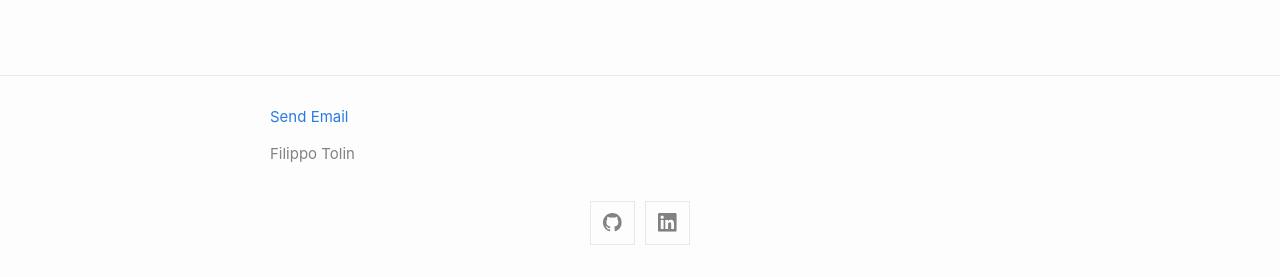
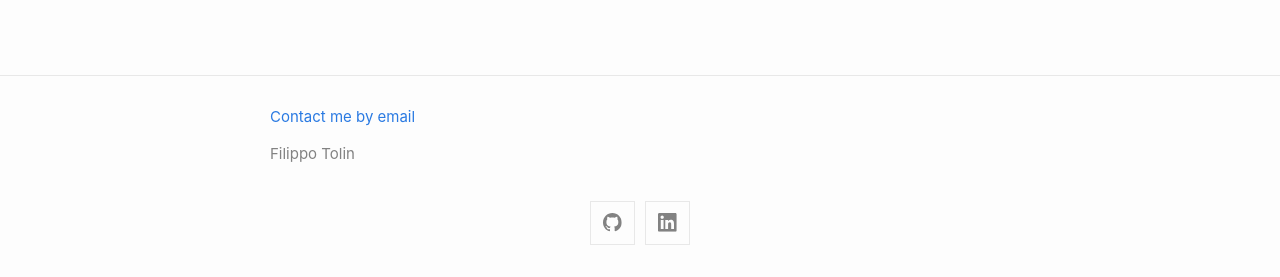
Before and after one commit to FiliTol/FiliTol.github.io, a Jekyll site: the page built from index.markdown, in a window 1280 px wide. Shown: the part 620-897 px from the top of the page. Built offline with Jekyll 4.4.1, drawn with Linux system fonts in a browser that asks for light colours.

Commit message:
Added paywall instead of email address

```diff
--- a/_includes/footer.html
+++ b/_includes/footer.html
@@ -6,7 +6,7 @@
     <div class="footer-col-wrapper">
       <div class="footer-col">
         <p class="feed-subscribe">
-          <a href = "mailto: tolinfilippo@gmail.com">Send Email</a>
+          <a href = "https://legend.lnbits.com/paywall/KyiFixa4rfRS2n85qc7Lzi">Contact me by email</a>
         </p>
       {%- if site.author %}
         <ul class="contact-list">
```
